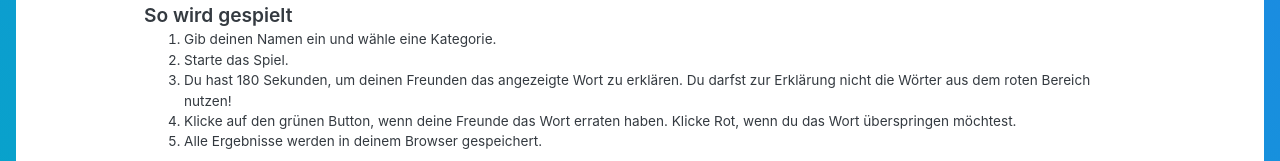
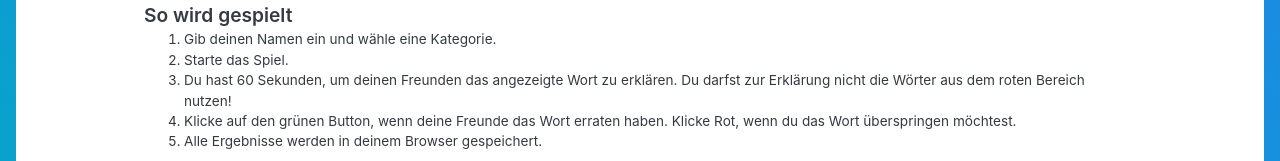
Before and after one commit to Kovah/Taboo, a Vue app: page / in a window 1280 px wide. Shown: the part 193-354 px from the top of the page. Built offline with nearby package versions, Linux system fonts and the light colour scheme.

Commit message:
Display the correct round length in the howto

```diff
--- a/src/components/Menu/HowTo/HowTo.vue
+++ b/src/components/Menu/HowTo/HowTo.vue
@@ -4,7 +4,7 @@
     <ol>
       <li>Gib deinen Namen ein und wähle eine Kategorie.</li>
       <li>Starte das Spiel.</li>
-      <li>Du hast 180 Sekunden, um deinen Freunden das angezeigte Wort zu erklären. Du darfst zur Erklärung nicht die
+      <li>Du hast {{ roundLength }} Sekunden, um deinen Freunden das angezeigte Wort zu erklären. Du darfst zur Erklärung nicht die
         Wörter aus dem roten Bereich nutzen!
       </li>
       <li>Klicke auf den grünen Button, wenn deine Freunde das Wort erraten haben. Klicke Rot, wenn du das Wort
@@ -17,6 +17,11 @@
 
 <script>
   export default {
-    name: 'HowTo'
+    name: 'HowTo',
+    computed: {
+      roundLength() {
+        return this.$store.state.timerDefault
+      }
+    }
   };
 </script>
```
